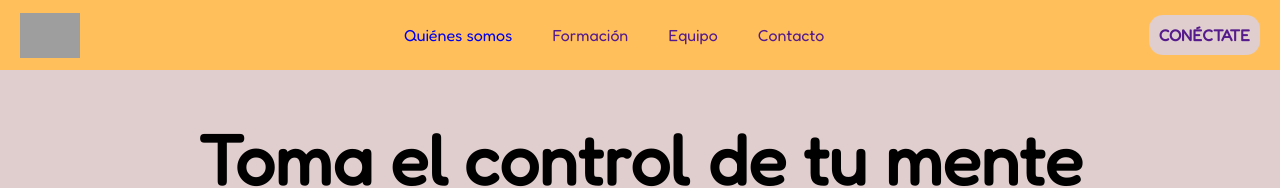
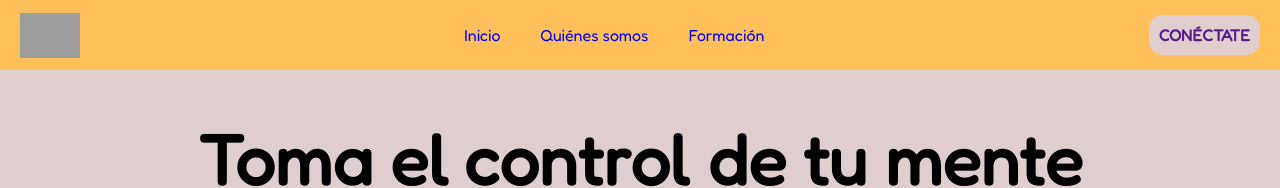
Before and after one commit to AintzaneM/health_project_client, a React (Create React App) app: page / in a window 1280 px wide. Shown: the top 188 px of the page. Built offline with nearby package versions, Linux system fonts and the light colour scheme; grey boxes are pictures that could not be loaded.

Commit message:
added Home link

```diff
--- a/src/components/header/Header.js
+++ b/src/components/header/Header.js
@@ -7,29 +7,30 @@ export const Header = () => {
     <Nav>
     <NavMenuLeft className='NavMenuLeft'>
 
-      <Logo className='logo-img'>
-        {/* <a href="/" alt="" /> */}
-        <img src="/logo.png" alt="" ></img>
-      </Logo>
-      <Link to="/" style = {{textDecoration:"none"}}>
-      {/* <span>health-test</span> */}
+      <Link  href="/" className='logo-img'>
+        <Logo src="/logo.png" alt="" ></Logo>
       </Link>
+
     </NavMenuLeft>
 
         <NavMenuCenter className='NavMenuCenter'>
 
+            <Link href="/">
+                <span>Inicio</span>
+            </Link>
+
             <Link href="/quienes-somos">
                 <span>Quiénes somos</span>
             </Link>
-            <a href="">
+            <Link href="/formacion">
                 <span>Formación</span>
-            </a>
-            <a href="">
+            </Link>
+            {/* <a href="">
                 <span>Equipo</span>
             </a>
             <a href="">
                 <span>Contacto</span>
-            </a>
+            </a> */}
 
         </NavMenuCenter>
 
@@ -69,7 +70,7 @@ align-items: center;
 
 `
 
-const Logo = styled.a`
+const Logo = styled.img`
 padding: 0;
 width: 60px;
 // margin-top: 4px;
```
